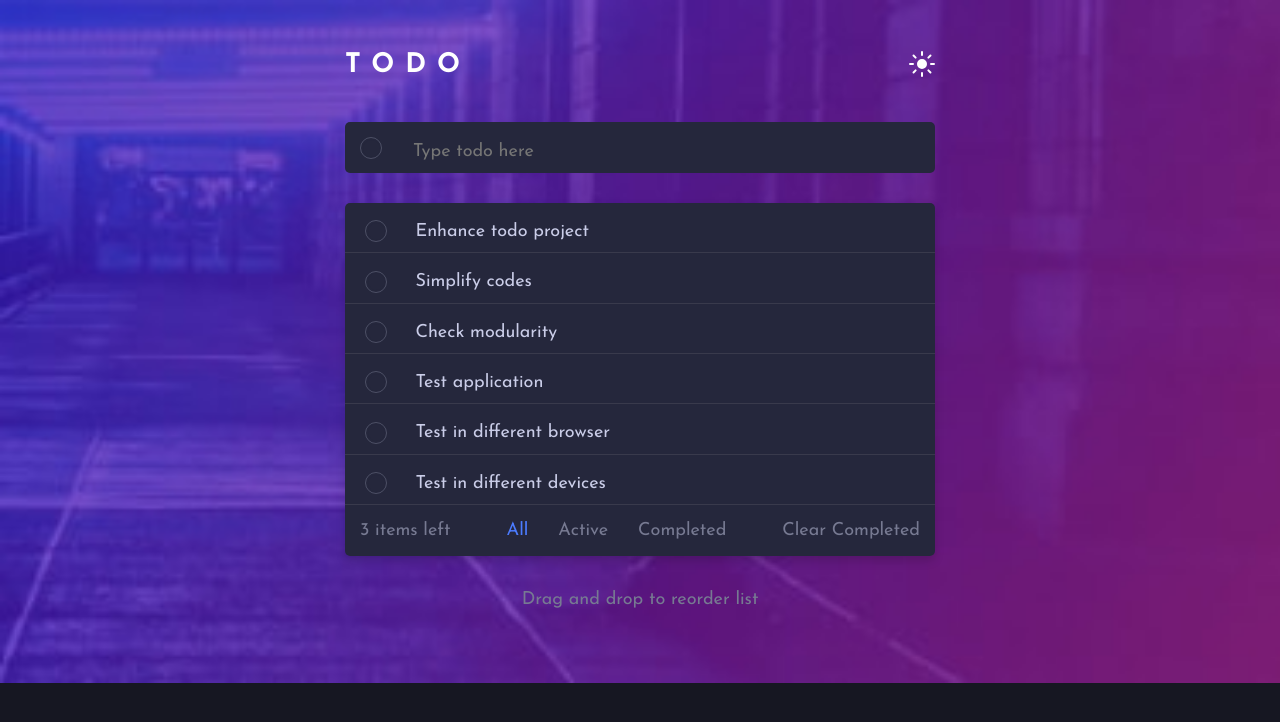
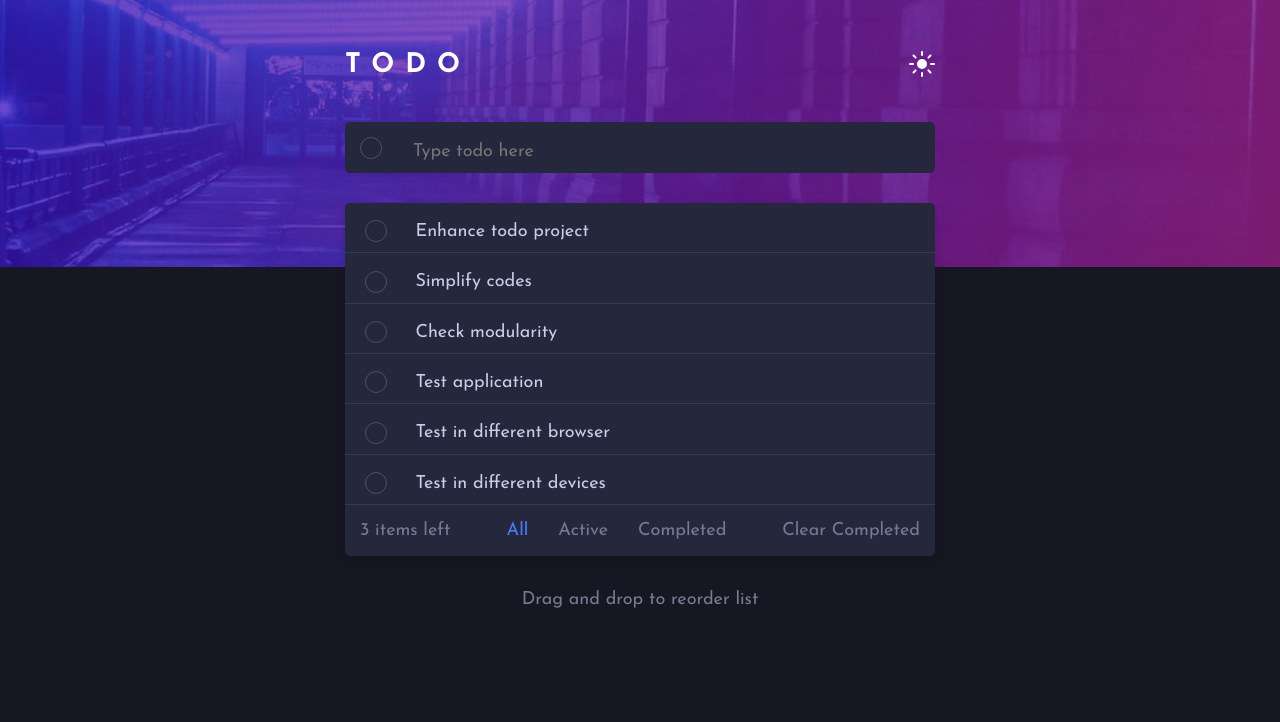
Before and after one commit to alisariyer/todo-app, a React (Create React App) app: page / in a window 1280 px wide. Shown: the top 722 px of the page. Built offline with nearby package versions, Linux system fonts and the light colour scheme.

Commit message:
Add desktop bg images in media query

```diff
--- a/src/css/base.css
+++ b/src/css/base.css
@@ -272,6 +272,14 @@ p {
 
 
 @media screen and (min-width: 680px) {
+    .bg {
+        background: no-repeat top/100% url("../images/bg-desktop-dark.jpg"), var(--clr-dt-vd-blue);
+    }
+
+    .light-theme .bg {
+        background: no-repeat top/100% url("../images/bg-desktop-light.jpg"), var(--clr-lt-vl-gray);
+    }
+
     .filter-menu-desktop {
         display: flex;
     }
```
